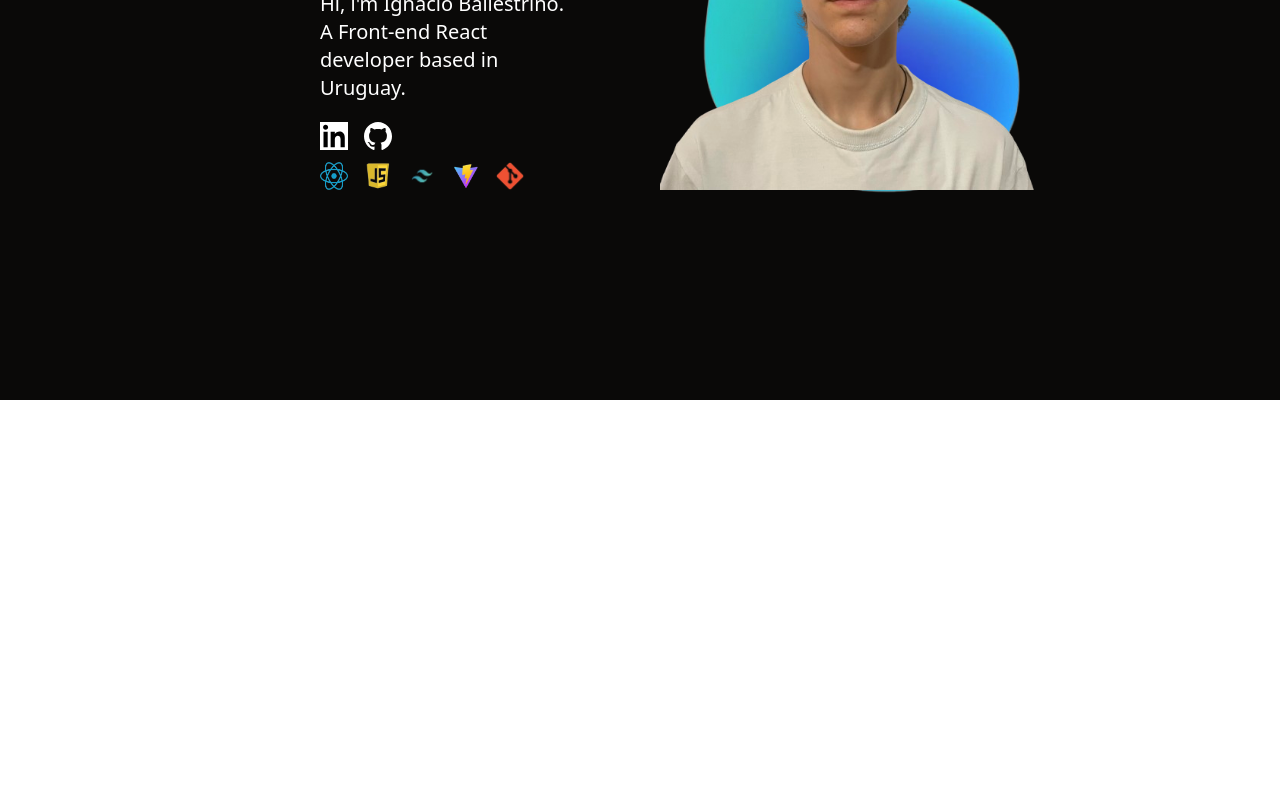
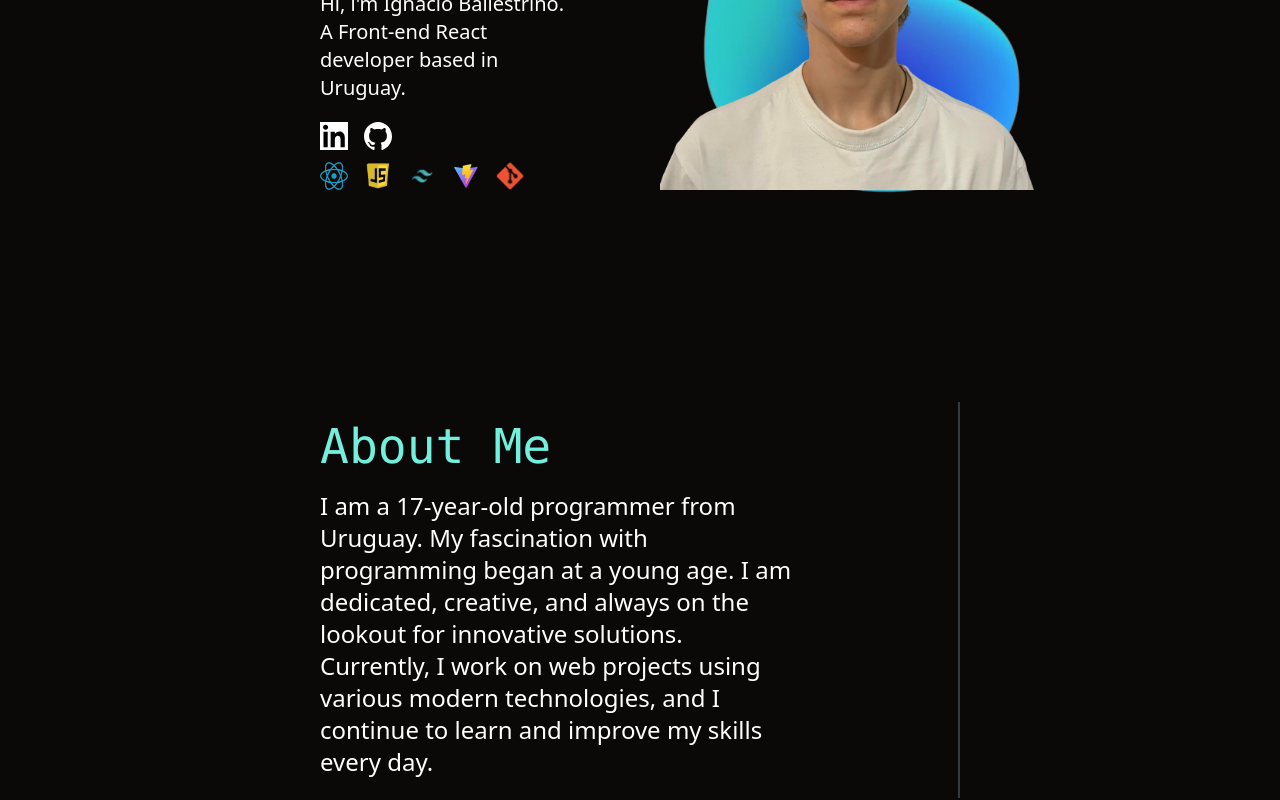
Before and after one commit to ballestrino/portfolio, a React (Vite) app: page / in a window 1280 px wide. Shown: the part 400-1200 px from the top of the page. Before the commit the page ends 800 px from the top, so only its background shows below. Built offline with nearby package versions, Linux system fonts and the light colour scheme.

Commit message:
component MainContent and AboutMe

```diff
--- a/src/App.jsx
+++ b/src/App.jsx
@@ -1,9 +1,11 @@
 import InitialPage from './components/InitialPage';
+import MainContent from './components/MainContent';
 
 function App() {
   return (
     <>
       <InitialPage />
+      <MainContent />
     </>
   );
 }
--- /dev/null
+++ b/src/components/AboutMe.jsx
@@ -0,0 +1,47 @@
+import { useContext } from 'react';
+import { AppContext } from '../context/AppContextProvider';
+
+function AboutMe() {
+  const { translationProvider } = useContext(AppContext);
+  return (
+    <section
+      id='aboutMe'
+      className='
+        flex justify-items-center
+        h-vh50 w-screen
+      bg-primary
+        '
+    >
+      <div
+        className='
+        flex flex-col items-start
+        w-3/6
+        m-auto
+        border-r-2 border-customGray
+        '
+      >
+        <div className='w-3/4 '>
+          <h2
+            className='pt-5 text-tertiary font-mono select-none
+            xxl:text-6xl
+            xl:text-5xl
+            lg:text-4xl
+            md:text-3xl '
+          >
+            {translationProvider.AboutMeTitle}
+          </h2>
+          <p
+            className='text-white select-none py-5
+            xl:text-2xl
+            lg:text-xl
+            md:text-lg'
+          >
+            {translationProvider.AboutMeText}
+          </p>
+        </div>
+      </div>
+    </section>
+  );
+}
+
+export default AboutMe;
--- /dev/null
+++ b/src/components/MainContent.jsx
@@ -0,0 +1,10 @@
+import AboutMe from './AboutMe';
+function MainContent() {
+  return (
+    <main>
+      <AboutMe />
+    </main>
+  );
+}
+
+export default MainContent;
--- a/src/translations.json
+++ b/src/translations.json
@@ -5,7 +5,8 @@
     "NavContact": "Contact",
     "Hello": "FRONT-END REACT DEVELOPER",
     "webDeveloper": "Hi, i'm Ignacio Ballestrino. A Front-end React developer based in Uruguay.",
-    "AboutMeText": "I am a 17-year-old programmer from Uruguay. My fascination with programming began at a young age. I am dedicated, creative, and always on the lookout for innovative solutions. Currently, I work on web projects using various cutting-edge technologies, and I continue to learn and improve my skills every day.",
+    "AboutMeTitle": "About Me",
+    "AboutMeText": "I am a 17-year-old programmer from Uruguay. My fascination with programming began at a young age. I am dedicated, creative, and always on the lookout for innovative solutions. Currently, I work on web projects using various modern technologies, and I continue to learn and improve my skills every day.",
     "SpanAboutMe": "Explore my portfolio and discover how I transform ideas into code with passion and originality.",
     "SeeProjects": "View Projects"
   },
--- a/tailwind.config.js
+++ b/tailwind.config.js
@@ -50,6 +50,7 @@ export default {
       },
       borderColor: {
         button: '#5899e2',
+        customGray: '#343a40',
       },
       //media queries
       screens: {
```
